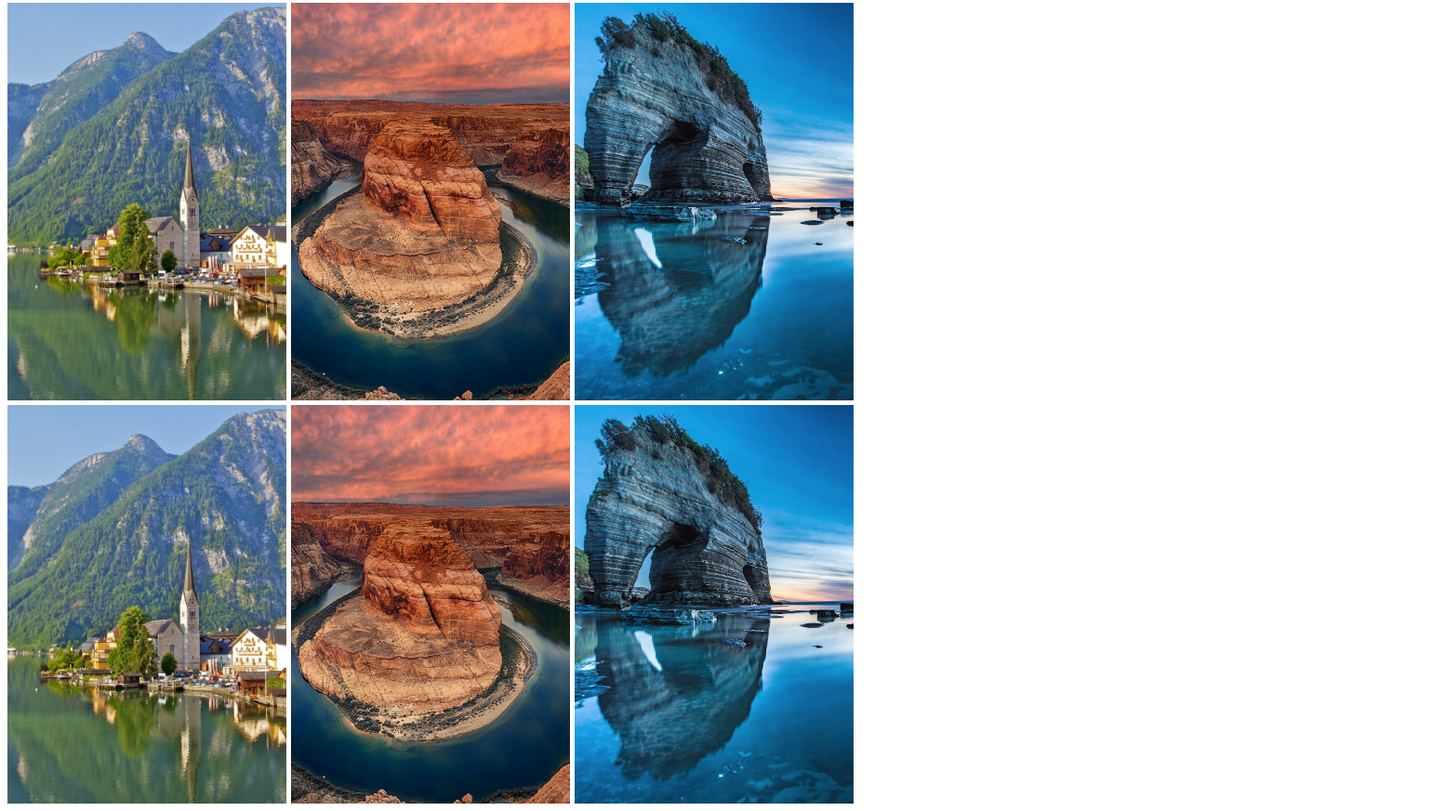
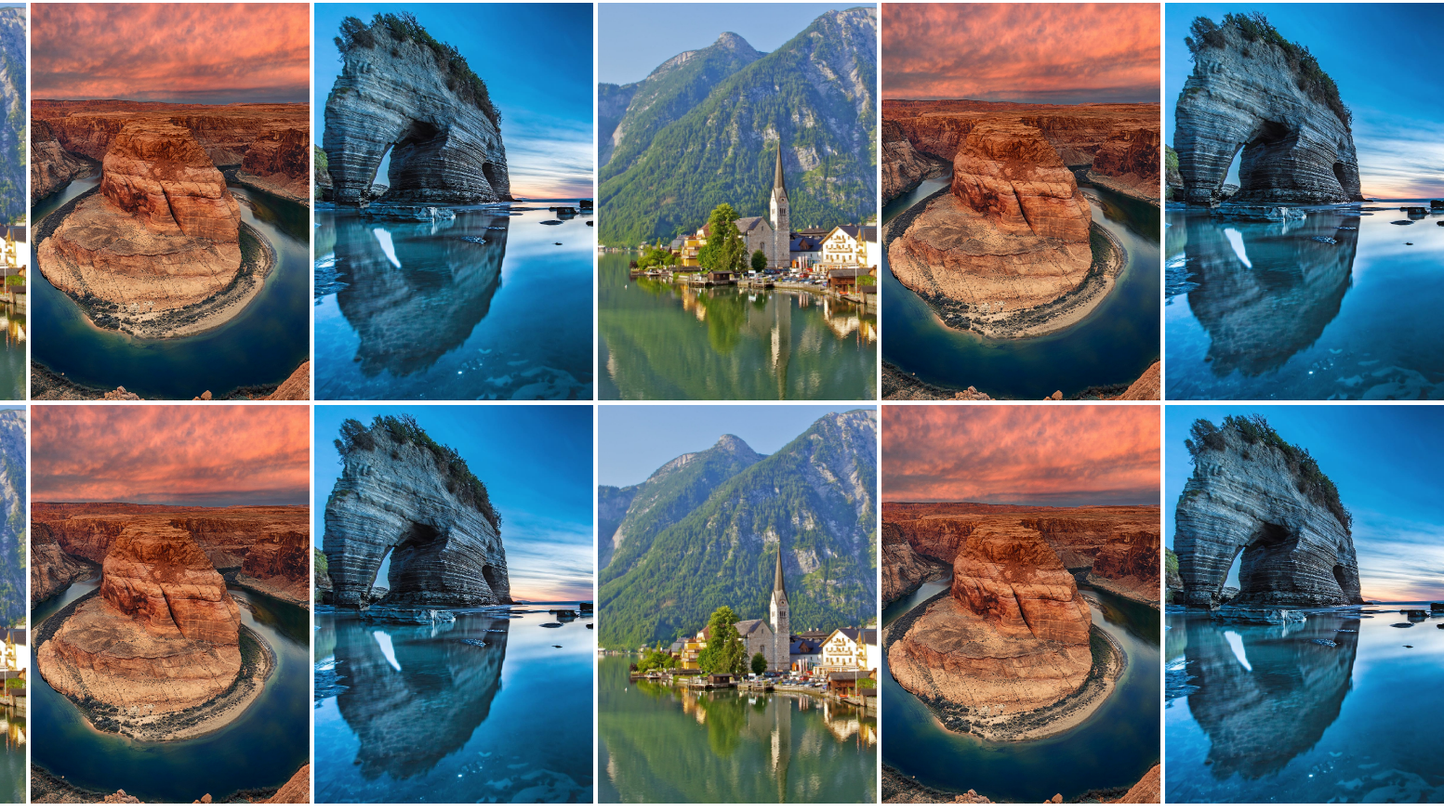
Before and after one commit to paydendyer/css-grids, a plain HTML site: page index.html in a window 1280 px wide. Shown: the part 77-950 px from the top of the page at 93% size, 1553 px wide, since content can reach past the window. Drawn offline with Linux system fonts and the light colour scheme.

Commit message:
Added more images to create a second row. Centered grid with justify-content. Centered text in header

```diff
--- a/index.html
+++ b/index.html
@@ -30,8 +30,24 @@
       <div class="vertical">
         <img src="images/image3.jpg">
       </div>
-
-    </div>
+      <div class="vertical">
+        <img src="images/image1.jpg" alt=" ">
+      </div>
+      <div class="vertical">
+        <img src="images/image2.jpg" alt=" ">
+      </div>
+      <div class="vertical">
+        <img src="images/image3.jpg" alt=" ">
+      </div>
+      <div class="vertical">
+        <img src="images/image1.jpg" alt=" ">
+      </div>
+      <div class="vertical">
+        <img src="images/image2.jpg" alt=" ">
+      </div>
+      <div class="vertical">
+        <img src="images/image3.jpg" alt=" ">
+      </div>
     </div>
   </body>
 </html>
--- a/styles.css
+++ b/styles.css
@@ -1,13 +1,15 @@
 .header {
   background-color: aliceblue;
+  text-align: center;
 }
 .container {
   display: grid;
   width: 100%;
-  grid-template-columns: 300px 300px 300px;
+  grid-template-columns: 300px 300px 300px 300px 300px 300px;
   grid-template-rows: 150px 150px;
   grid-gap: 5px;
   margin-top: 20px;
+  justify-content: center;
 }
 .container img {
   width: 100%;
```
